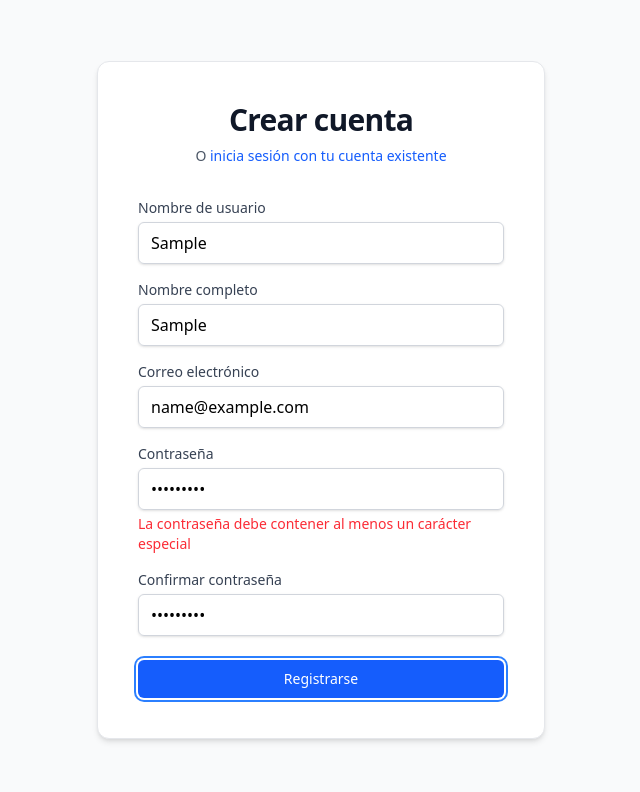
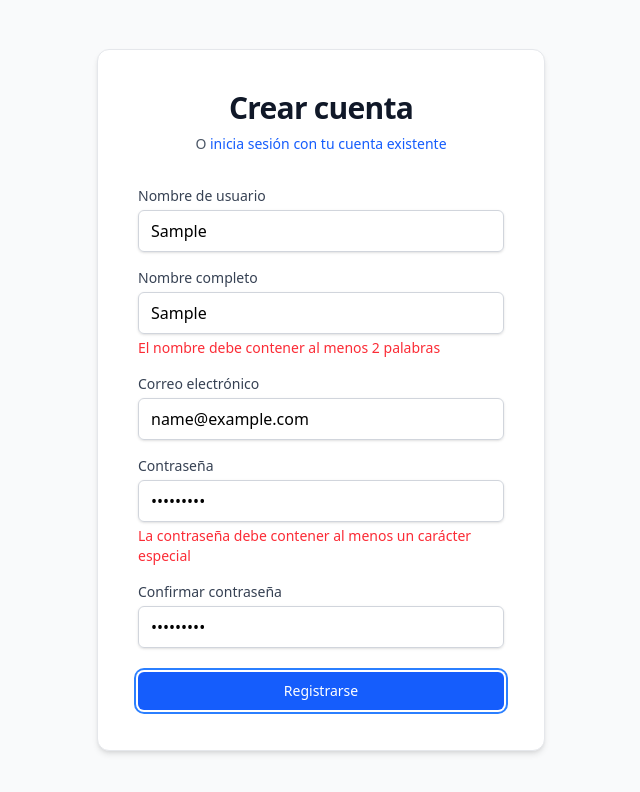
Before and after one commit to ecuellarfernandez/todo-angular-testing, an Angular app: page /register in a window 1280 px wide. Both pictures are taken after typing "Sample", "Sample", "name@example.com", "Sample123", "Sample123" into the empty fields and a click on the button "Registrarse". Shown: the top 792 px of the page, without its empty margins (319-959 px from the left). Built offline with nearby package versions, Linux system fonts and the light colour scheme.

Commit message:
feat: enhance registration form validation with minWords check for name

```diff
--- a/src/app/auth/presentation/register/register.component.html
+++ b/src/app/auth/presentation/register/register.component.html
@@ -34,7 +34,7 @@
             <div *ngIf="form.get('name')?.errors?.['required']">El nombre es requerido</div>
             <div *ngIf="form.get('name')?.errors?.['minlength']">El nombre debe tener al menos 2 caracteres</div>
             <div *ngIf="form.get('name')?.errors?.['maxlength']">El nombre no puede tener más de 50 caracteres</div>
-            <div *ngIf="form.get('name')?.errors?.['pattern']">El nombre solo puede contener letras y espacios</div>
+            <div *ngIf="form.get('name')?.errors?.['minWords']">El nombre debe contener al menos 2 palabras</div>
             <div *ngIf="form.get('name')?.errors?.['whitespace']">El nombre no puede tener espacios al inicio o final</div>
           </div>
         </div>
@@ -57,8 +57,7 @@
             class="mt-1 block w-full px-3 py-2 border border-gray-300 rounded-md shadow-sm focus:outline-none focus:ring-blue-500 focus:border-blue-500">
           <div *ngIf="form.get('password')?.invalid && form.get('password')?.touched" class="text-red-500 text-sm mt-1">
             <div *ngIf="form.get('password')?.errors?.['required']">La contraseña es requerida</div>
-            <div *ngIf="form.get('password')?.errors?.['minlength']">La contraseña debe tener al menos 8 caracteres</div>
-            <div *ngIf="form.get('password')?.errors?.['minLength']">La contraseña debe tener al menos 8 caracteres</div>
+            <div *ngIf="form.get('password')?.errors?.['minlength'] || form.get('password')?.errors?.['minLength']">La contraseña debe tener al menos 8 caracteres</div>
             <div *ngIf="form.get('password')?.errors?.['lowercase']">La contraseña debe contener al menos una letra minúscula</div>
             <div *ngIf="form.get('password')?.errors?.['uppercase']">La contraseña debe contener al menos una letra mayúscula</div>
             <div *ngIf="form.get('password')?.errors?.['number']">La contraseña debe contener al menos un número</div>
--- a/src/app/auth/presentation/register/register.component.ts
+++ b/src/app/auth/presentation/register/register.component.ts
@@ -9,7 +9,8 @@ import {
   passwordMatchValidator,
   strongPasswordValidator,
   usernameValidator,
-  noWhitespaceValidator
+  noWhitespaceValidator,
+  minWordsValidator
 } from '../../../core/utils/validators';
 
 @Component({
@@ -49,8 +50,8 @@ export class RegisterComponent implements OnInit {
         Validators.required,
         Validators.minLength(2),
         Validators.maxLength(50),
-        Validators.pattern(/^[a-zA-ZáéíóúÁÉÍÓÚñÑ\s]+$/),
-        noWhitespaceValidator
+        noWhitespaceValidator,
+        minWordsValidator(2)
       ]],
       email: ['', [
         Validators.required,
```
